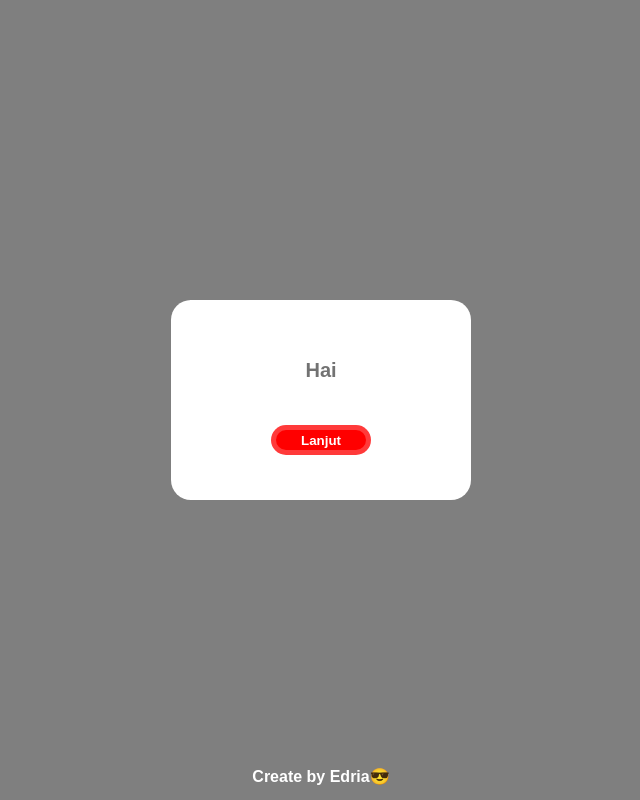
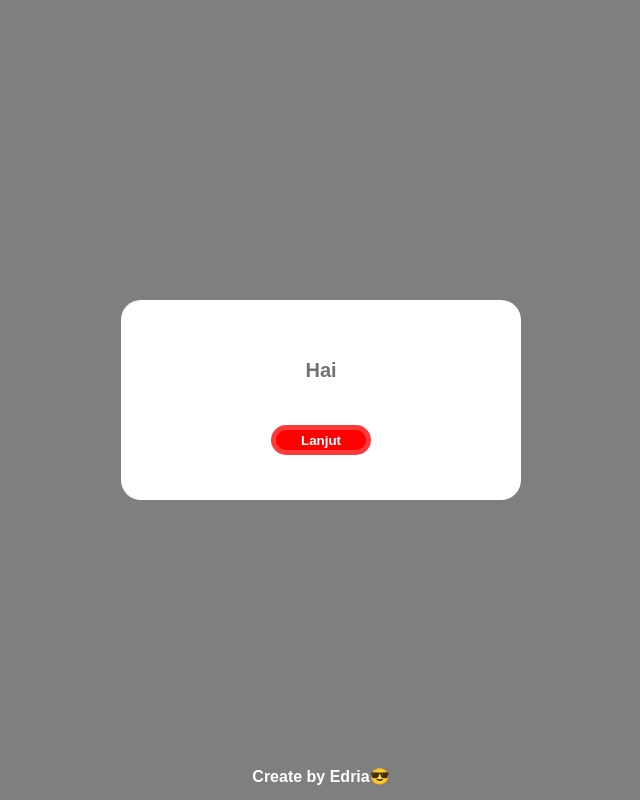
Before and after one commit to EdriaHafis/EdriaHafis.github.io, a plain HTML site: page index.html in a window 1280 px wide. Both pictures are taken after a click on the button "Mulai". Shown: the whole page, without its empty margins (319-959 px from the left). Drawn offline with Linux system fonts and the light colour scheme.

Commit message:
Update style.css

```diff
--- a/style.css
+++ b/style.css
@@ -5,6 +5,14 @@
 
 .body {
     overflow: hidden;
+}
+
+.container {
+    position: absolute;
+    top: 0px;
+    left: 0px;
+    bottom: 0px;
+    right: 0px;
 }
 
 .btn-1 {
@@ -48,7 +56,7 @@
 
 /* kotak */
 .kotak-1, .kotak-2, .kotak-3, .kotak-4, .kotak-5, .kotak-6, .kotak-7, .kotak-8, .kotak-9, .kotak-10, .kotak-11, .kotak-12, .kotak-13, .kotak-b1, .kotak-b2, .kotak-b3, .kotak-b4, .kotak-b5, .kotak-b6, .kotak-b7, .kotak-b8, .kotak-b9, .kotak-b10, .kotak-b11, .kotak-b12 {
-    width: 300px;
+    width: 400px;
     height: 200px;
     background-color: white;
     border-radius: 20px;
@@ -165,3 +173,10 @@
         color: white;
     }
 }
+
+
+@media only screen and (max-width: 600px) {
+    .kotak-1, .kotak-2, .kotak-3, .kotak-4, .kotak-5, .kotak-6, .kotak-7, .kotak-8, .kotak-9, .kotak-10, .kotak-11, .kotak-12, .kotak-13, .kotak-b1, .kotak-b2, .kotak-b3, .kotak-b4, .kotak-b5, .kotak-b6, .kotak-b7, .kotak-b8, .kotak-b9, .kotak-b10, .kotak-b11, .kotak-b12 {
+        width: 200px;
+    }
+}
```
